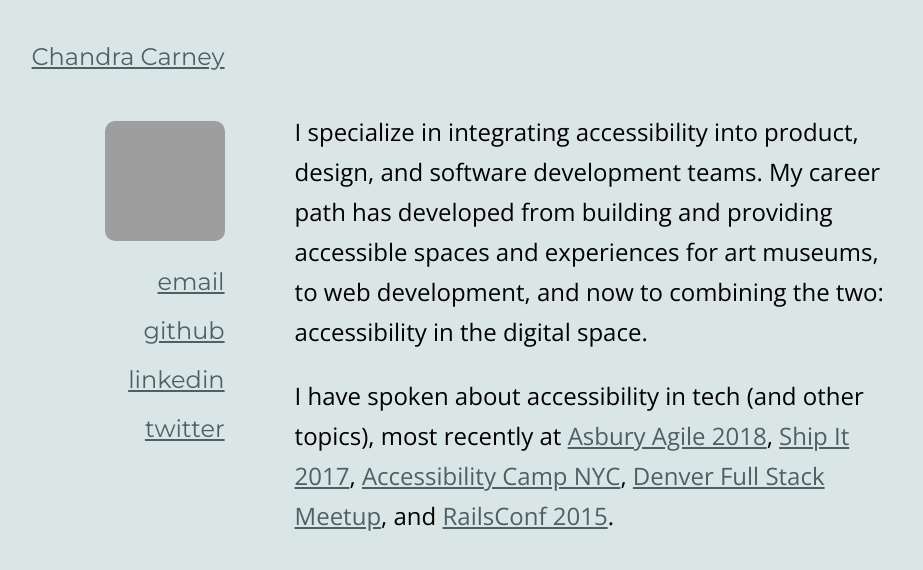
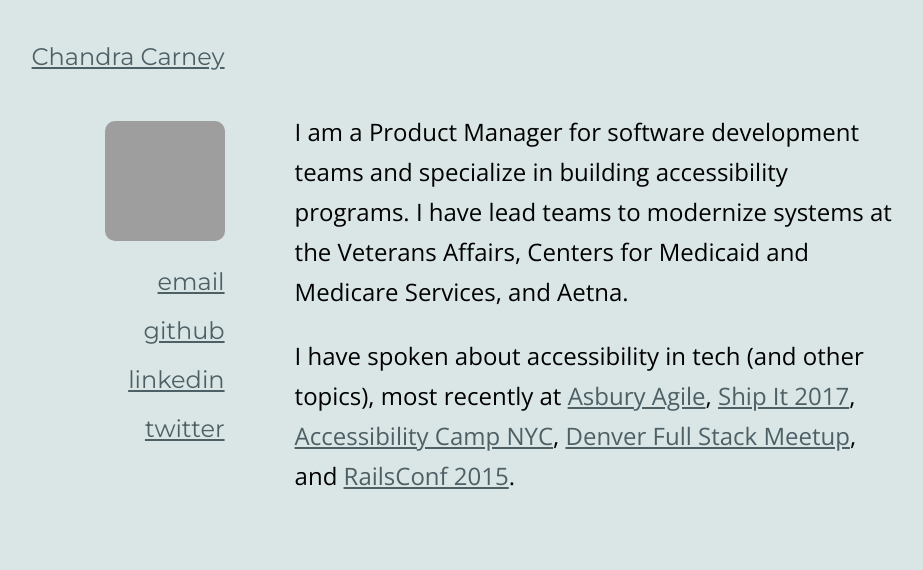
Before and after one commit to chandracarney/chandracarney.github.io, a Jekyll site: the page built from index.html, in a window 1280 px wide. Shown: the top 570 px of the page, without its empty margins (58-981 px from the left). Built offline with Jekyll 4.4.1, drawn with Linux system fonts in a browser that asks for light colours; the list of posts is cut into pages by our own code; grey boxes are pictures that could not be loaded.

Commit message:
Add PM into main content, update site title.

```diff
--- a/_layouts/default.html
+++ b/_layouts/default.html
@@ -1,7 +1,7 @@
 <!DOCTYPE html>
 <html lang="en">
   <head>
-    <title>Chandra Carney | Accessibility Specialist</title>
+    <title>Chandra Carney | Accessibility Product Manager</title>
     <meta content='text/html; charset=utf-8' http-equiv='Content-Type'>
 
     <link href='http://fonts.googleapis.com/css?family=Montserrat:400,700|Open+Sans:400italic,700,400' rel='stylesheet' type='text/css'>
--- a/index.html
+++ b/index.html
@@ -2,11 +2,11 @@
 layout: default
 ---
 <p>
-  I specialize in integrating accessibility into product, design, and software development teams. My career path has developed from building and providing accessible spaces and experiences for art museums, to web development, and now to combining the two: accessibility in the digital space.
+  I am a Product Manager for software development teams and specialize in building accessibility programs. I have lead teams to modernize systems at the Veterans Affairs, Centers for Medicaid and Medicare Services, and Aetna.
 </p>
 
 <p>I have spoken about accessibility in tech (and other topics), most recently at
-  <a href="http://www.asburyagile.com/">Asbury Agile 2018</a>,
+  <a href="http://www.asburyagile.com/">Asbury Agile</a>,
   <a href="https://shipitconf.org/">Ship It 2017</a>,
   <a href="http://a11ynyc.com/camp/">Accessibility Camp NYC</a>,
   <a href="http://www.meetup.com/fullstack/">Denver Full Stack Meetup</a>, and
```
